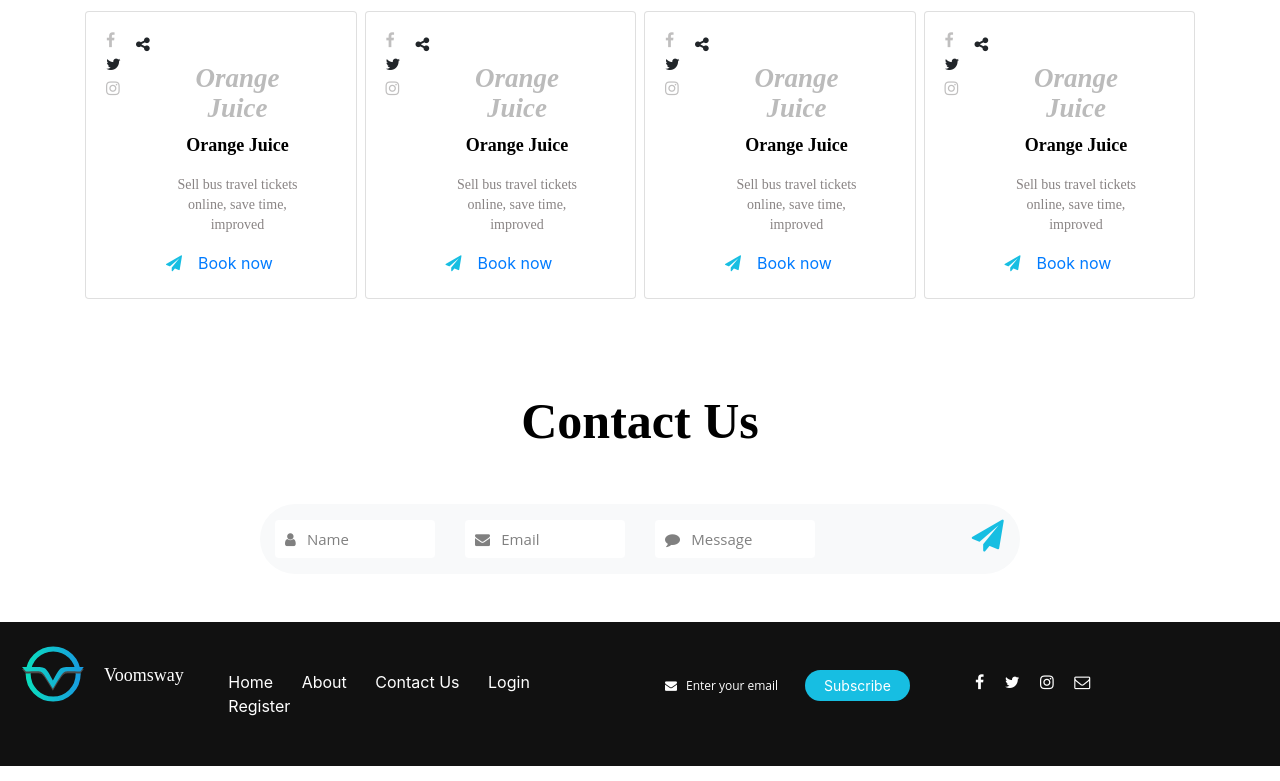
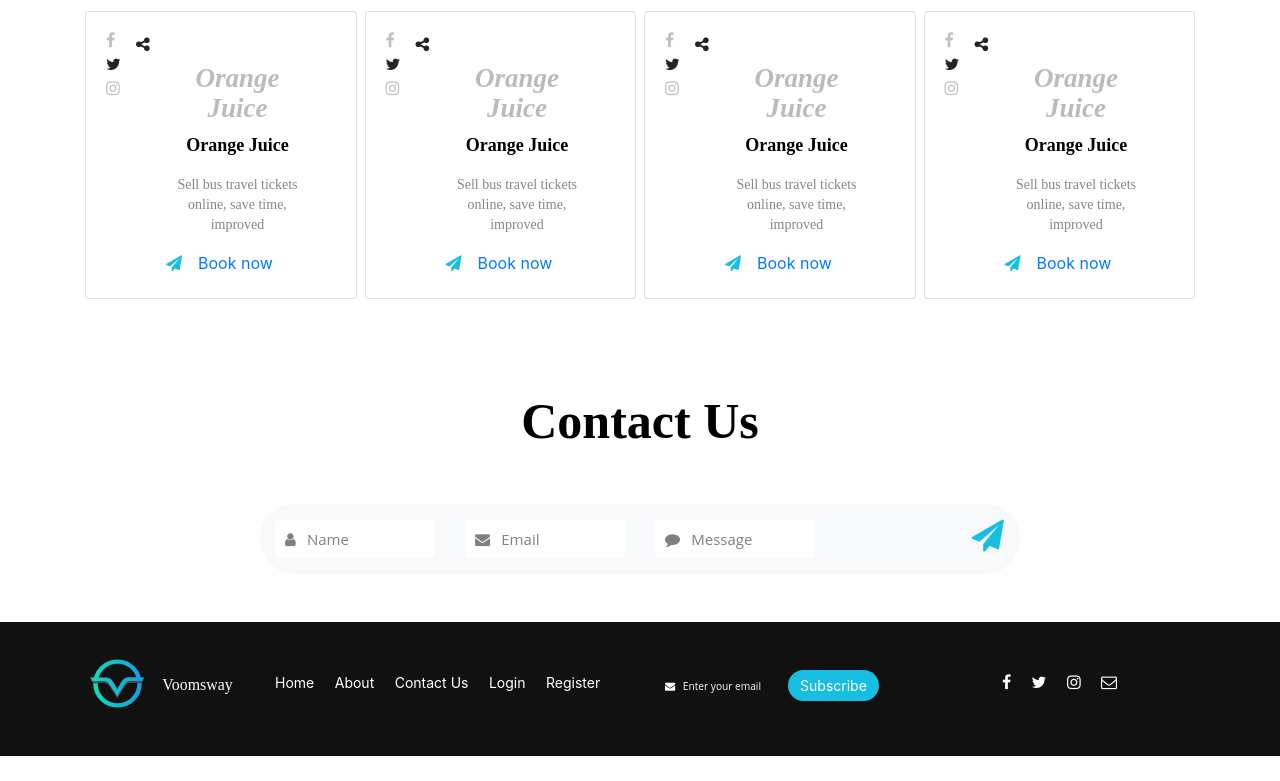
Before and after one commit to ekaruztech/vooms_UI, a plain HTML site: page index.html in a window 1280 px wide. Shown: the part 850-1631 px from the top of the page. Drawn offline with nearby package versions, Linux system fonts and the light colour scheme.

Commit message:
search page

```diff
--- a/css/style.scss
+++ b/css/style.scss
@@ -156,6 +156,7 @@ input {
         a{
         color: white !important;
         text-decoration: none;
+        font-size: 14px;
         }
     }
 
@@ -173,6 +174,10 @@ input {
         height: 550px;
     }
 }
+.footer-logo{
+    width: 150px;
+    margin-top: 37px !important;
+}
 
 .contact-form1{
     input {
@@ -185,7 +190,7 @@ input {
           background-color: #111111;
           &::placeholder{
               color: white !important ;
-              font-size: 12px;
+              font-size: 10.2px;
           }
           &:active{
               color: #111111 !important;
--- a/index.html
+++ b/index.html
@@ -244,16 +244,17 @@
         <div class="position-absolute2 ">
                 <img src="images/bottom.png" class="Image_left d-none d-md-block"/>
             </div>
+            <div class="container">
                 <div class="row mt-5">
-        <div class="col-lg-2 col-sm-12 mt-4 mb-5 text-center">
-            <img src="images/logo.svg"/>
+                    <div class="col-lg-2 col-sm-12 mb-5 text-center">
+                        <img src="images/logo.svg" class="footer-logo"/>
                     </div>
                     <div class="col-lg-4 col-sm-12 mt-5 mb-5 footer-links">
-            <a href="#" class="mr-4">Home</a>
-            <a href="#" class="mr-4">About</a>
-            <a href="#" class="mr-4">Contact Us</a>
-            <a href="#" class="mr-4">Login</a>
-            <a href="#" class="mr-4">Register</a>
+                        <a href="#" class="mr-3">Home</a>
+                        <a href="#" class="mr-3">About</a>
+                        <a href="#" class="mr-3">Contact Us</a>
+                        <a href="#" class="mr-3">Login</a>
+                        <a href="#" class="mr-3">Register</a>
                     </div>
                     <div class="col-lg-3 col-sm-12 mt-5 mb-5">
                             <form>
@@ -269,11 +270,12 @@
                                     <!-- Grd row -->
                                   </form>
                     </div>
-        <div class="col-lg-3 col-sm-12 mt-5 mb-5">
+                    <div class="col-lg-3 col-sm-12 text-center mt-5 mb-5">
                         <a href="#"><i class="fa fa-facebook mr-3"></i></a>
                         <a href="#"><i class="fa fa-twitter mr-3"></i></a>
                         <a href="#"><i class="fa fa-instagram mr-3"></i></a>
                         <a href="#"><i class="fa fa-envelope-o mr-3"></i></a>
+                    </div>
                 </div>
             </div>
 </section>
```
Also changed, not shown: search_v.3.html (+10 -8 lines), css/style.css, 1 other file. Lines whose indentation alone changed are shown as unchanged.
